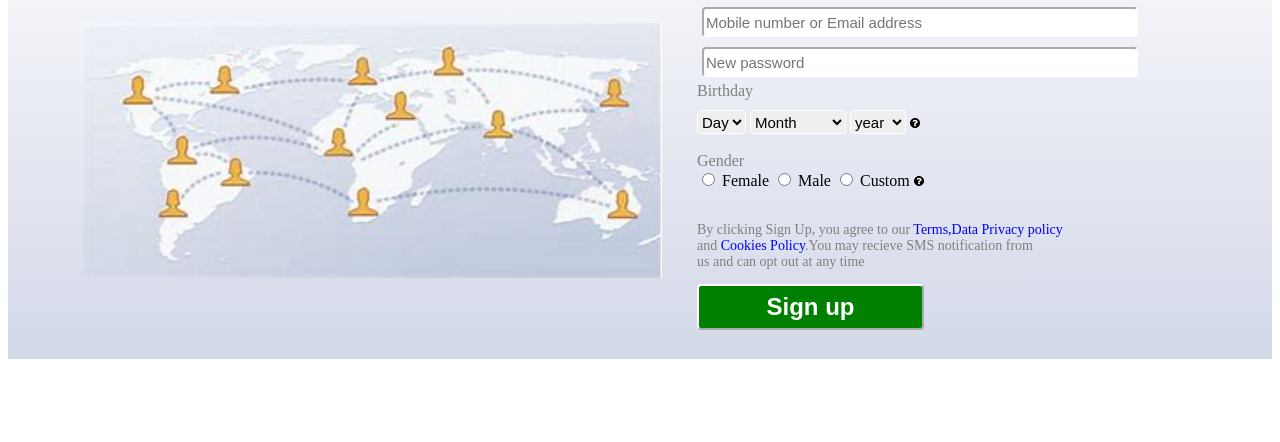
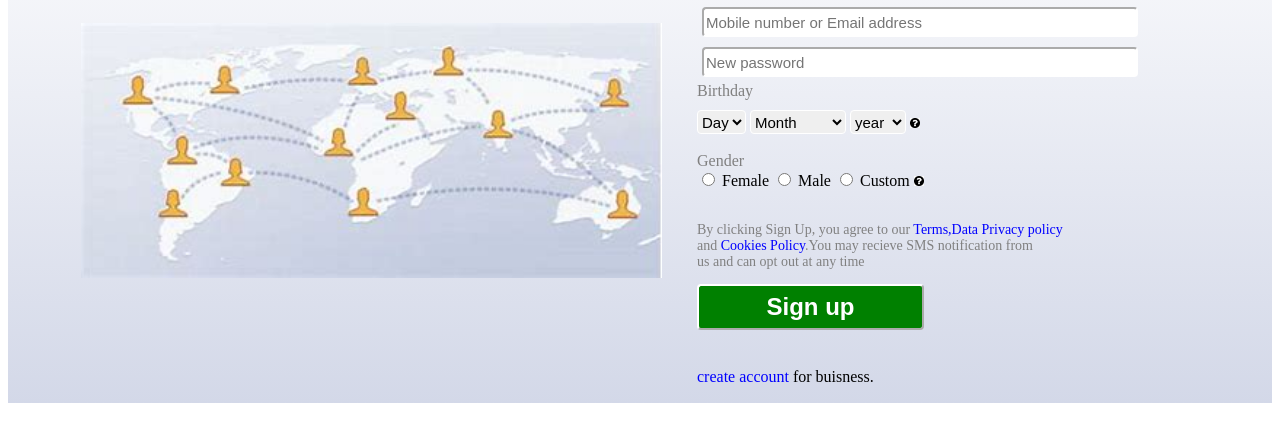
Before and after one commit to Rishi212001/facebook-clone, a plain HTML site: page index.html in a window 1280 px wide. Shown: the part 234-676 px from the top of the page. Drawn offline with Linux system fonts and the light colour scheme.

Commit message:
buisness account creation link added

```diff
--- a/index.html
+++ b/index.html
@@ -93,6 +93,7 @@
                     <img class="question" src="image/OIP (1).jpg" alt=""><br><br>
                     <p class="para3">By clicking Sign Up, you agree to our <a class="link" href="" >Terms,Data Privacy policy</a><br>and <a class="link" href="" >Cookies Policy</a>.You may recieve SMS notification from<br>us and can opt out at any time</p>
                     <input class="sign-up" type="submit" value="Sign up">
+                    <p class="para4"><a class="link"> create account</a> for buisness.</p>
                 </form>
             </div>
         </div>
--- a/style.css
+++ b/style.css
@@ -60,7 +60,7 @@
 }
 .main-body{
     background: linear-gradient(#ffff,#d3d8e8);
-    height: 500px;
+    height: 544px;
     width: 100%;
 }
 .image{
@@ -138,4 +138,8 @@
     font-size: 24px;
     font-weight: bold;
     color: #ffff;
+
 }
+.para4{
+   margin-top: 38px;
+}
```
